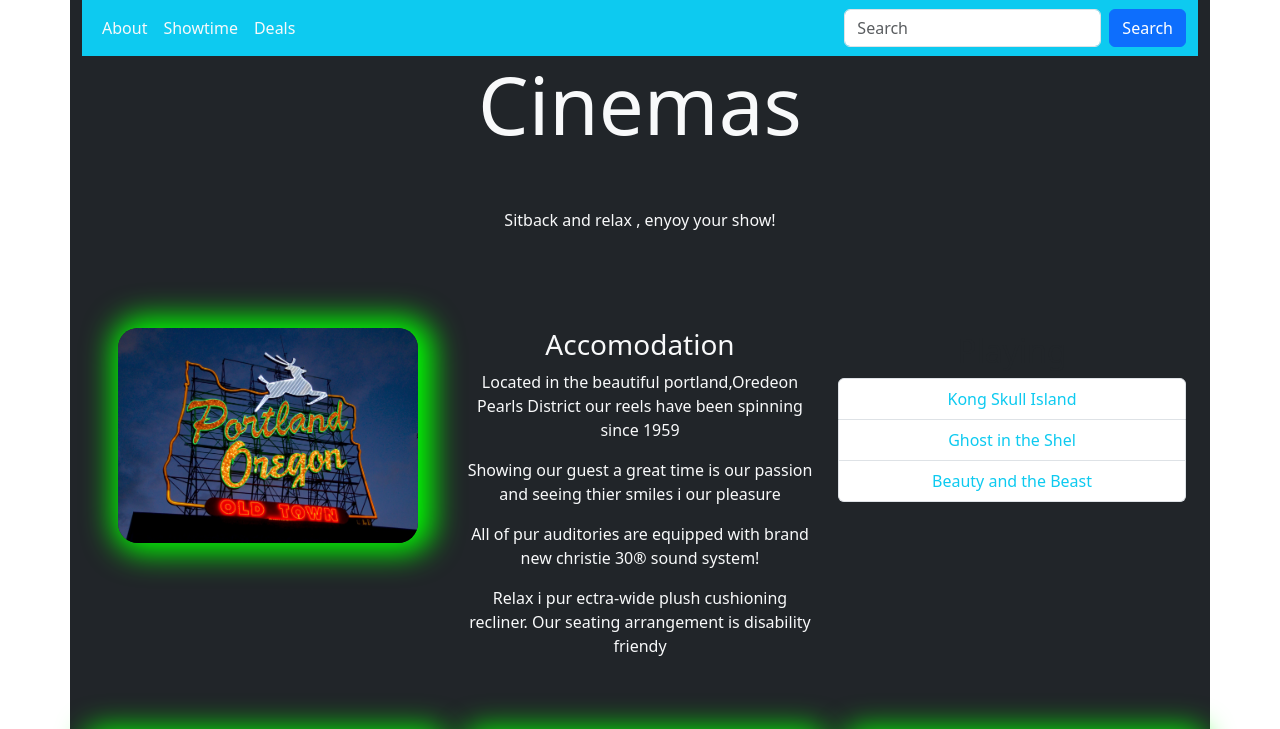
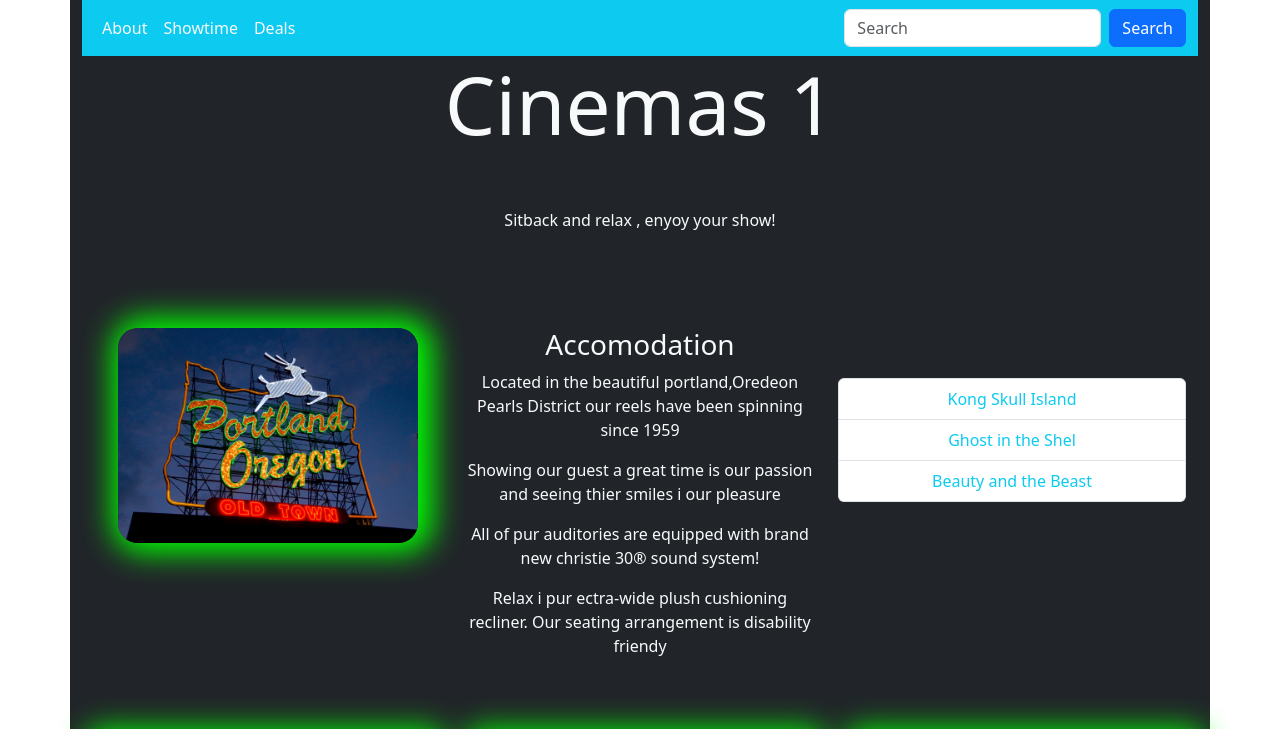
Before and after one commit to christophersonlopez-cyber/bootstrap4_project, a plain HTML site: page index.html in a window 1280 px wide. Shown: the top 729 px of the page. Drawn offline with nearby package versions, Linux system fonts and the light colour scheme.

Commit message:
Update index.html

```diff
--- a/index.html
+++ b/index.html
@@ -38,7 +38,7 @@
             </nav>
                 <div class="box bg-dark text-center text-light">
 
-                    <h1 class="display-1">Cinemas</h1>
+                    <h1 class="display-1">Cinemas 1</h1>
                     <p class="py-5">Sitback and relax , enyoy your show!</p>
                 </div>
 
```
